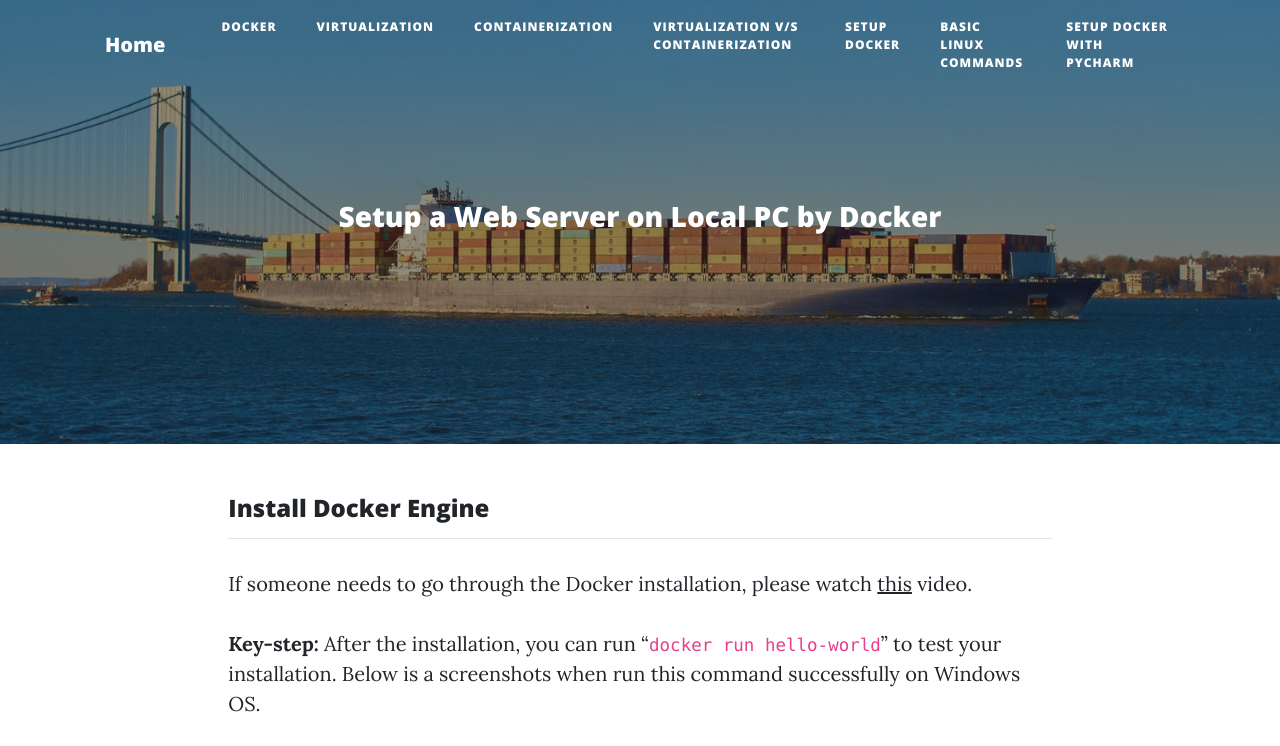
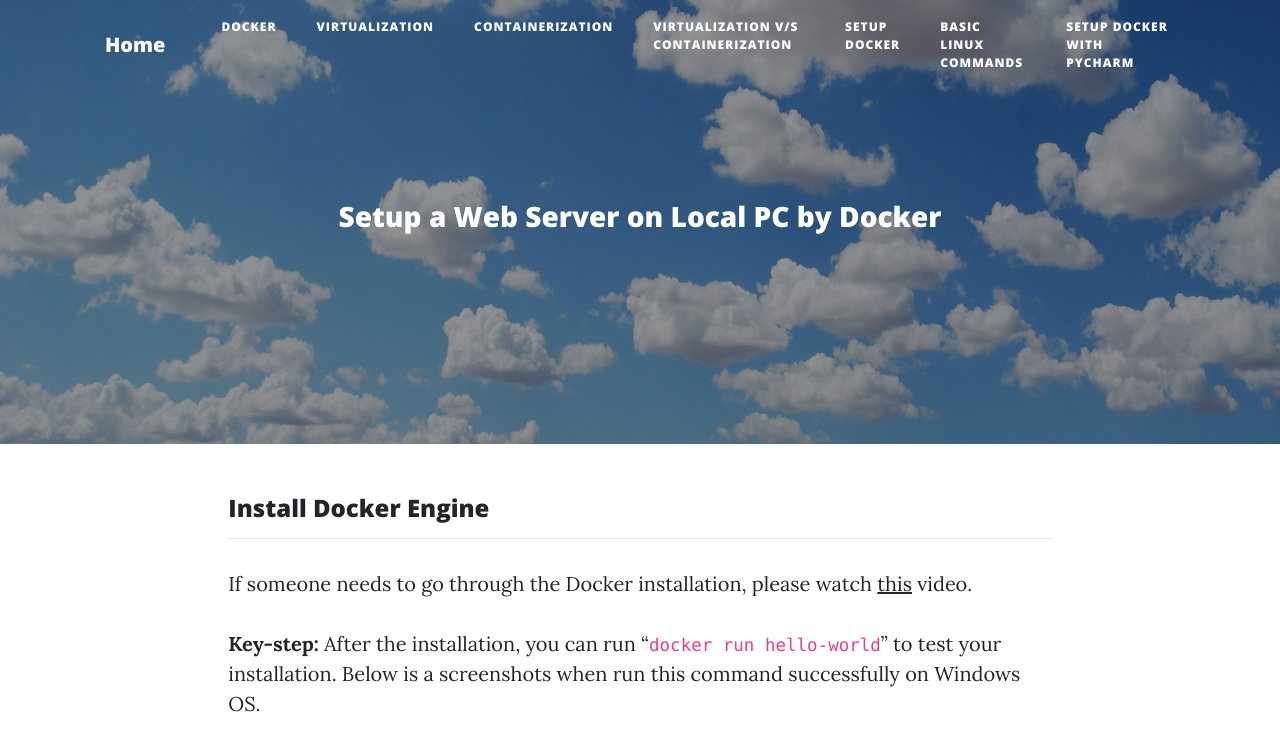
Before and after one commit to rimpal1/DockerWebpage, a plain HTML site: page docs/dockerSetup.html in a window 1280 px wide. Shown: the top 746 px of the page. Drawn offline with nearby package versions, Linux system fonts and the light colour scheme.

Commit message:
Fix: change the header background image

```diff
--- a/docs/dockerSetup.html
+++ b/docs/dockerSetup.html
@@ -67,7 +67,7 @@
 </nav>
 
 <!-- Page Header -->
-<header class="masthead" style="background-image: url('startbootstrap-clean-blog-gh-pages/img/cnt.jpeg')">
+<header class="masthead" style="background-image: url('startbootstrap-clean-blog-gh-pages/img/dsb.jpg')">
     <div class="overlay"></div>
     <div class="">
         <div class="dockerSetup">
```
Also changed, not shown: docs/startbootstrap-clean-blog-gh-pages/img/dsb.jpg (added).
